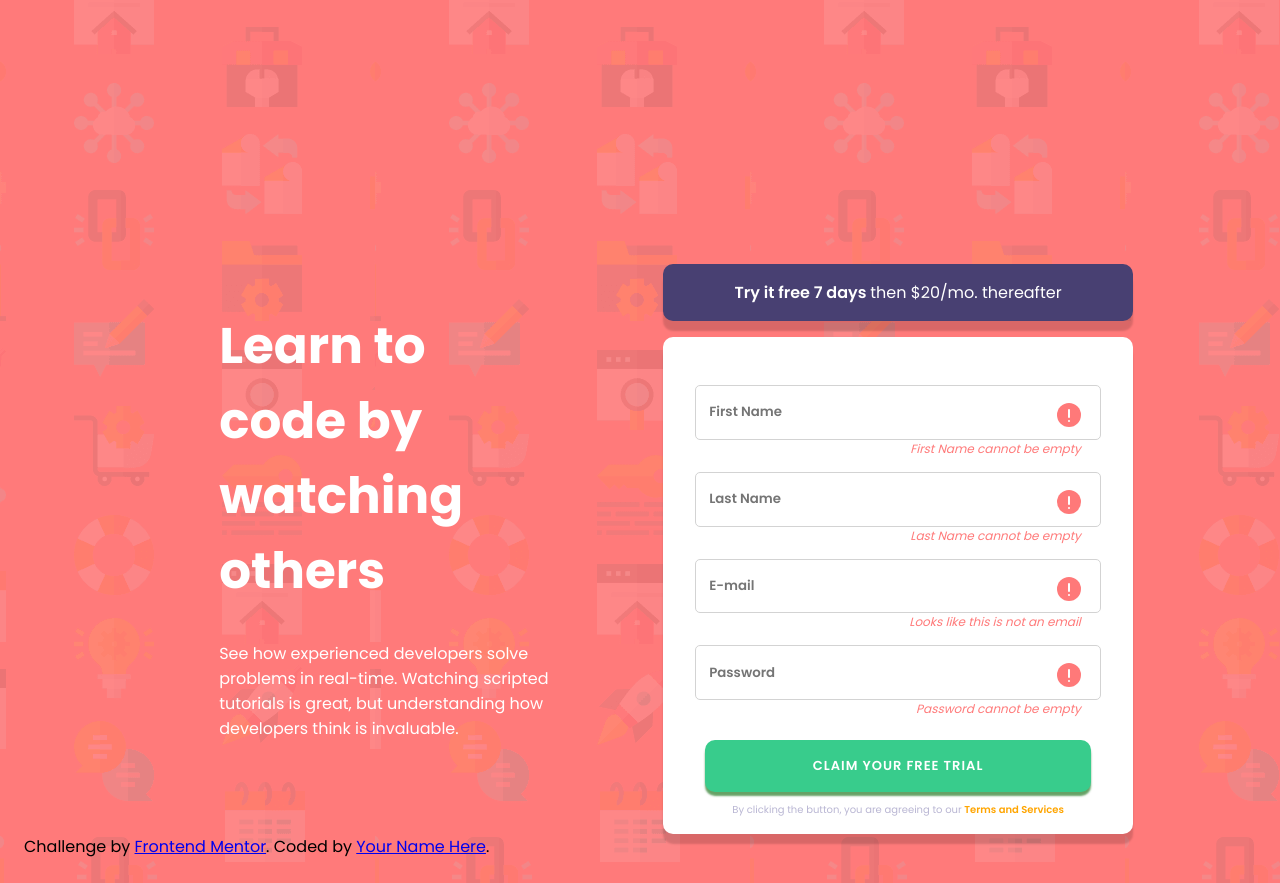
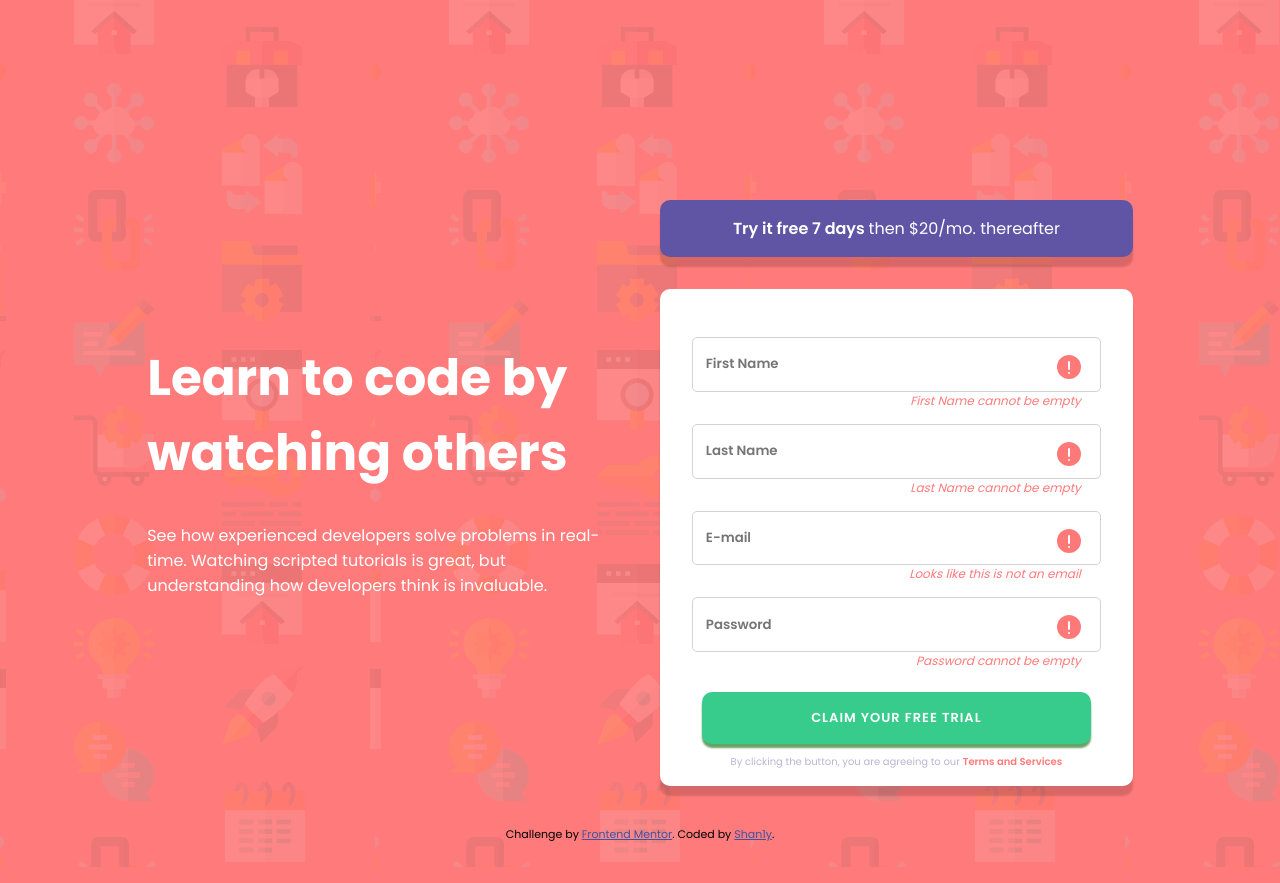
Before and after one commit to shan1y/FrontendMentor, a plain HTML site: page index.html in a window 1280 px wide. Both pictures are taken after a click on the button "CLAIM YOUR FREE TRIAL". Drawn offline with Linux system fonts and the light colour scheme.

Commit message:
Finalized

```diff
--- a/index.html
+++ b/index.html
@@ -33,28 +33,28 @@
    <form action="">
     <div class="input_group">
     <input type="text" id="fname" name="fname" placeholder="First Name">
-    <i class="icon">
+    <i class="icon hidden">
       <svg width="24" height="24" xmlns="http://www.w3.org/2000/svg"><g fill="none" fill-rule="evenodd"><circle fill="#FF7979" cx="12" cy="12" r="12"/><rect fill="#FFF" x="11" y="6" width="2" height="9" rx="1"/><rect fill="#FFF" x="11" y="17" width="2" height="2" rx="1"/></g></svg></i>
-      <p class="error_text">First Name cannot be empty</p>
+      <p class="error_text hidden">First Name cannot be empty</p>
   </div>
 
     <div class="input_group">
     <input type="text" id="lname" name="lname" placeholder="Last Name">
-    <i class="icon">
+    <i class="icon hidden">
       <svg width="24" height="24" xmlns="http://www.w3.org/2000/svg"><g fill="none" fill-rule="evenodd"><circle fill="#FF7979" cx="12" cy="12" r="12"/><rect fill="#FFF" x="11" y="6" width="2" height="9" rx="1"/><rect fill="#FFF" x="11" y="17" width="2" height="2" rx="1"/></g></svg></i>
-      <p class="error_text">Last Name cannot be empty</p>
+      <p class="error_text hidden">Last Name cannot be empty</p>
   </div>
     <div class="input_group">
     <input type="email" id="eaddress" name="eaddress" placeholder="E-mail">
-    <i class="icon">
+    <i class="icon hidden">
       <svg width="24" height="24" xmlns="http://www.w3.org/2000/svg"><g fill="none" fill-rule="evenodd"><circle fill="#FF7979" cx="12" cy="12" r="12"/><rect fill="#FFF" x="11" y="6" width="2" height="9" rx="1"/><rect fill="#FFF" x="11" y="17" width="2" height="2" rx="1"/></g></svg></i>
-      <p class="error_text">Looks like this is not an email</p>
+      <p class="error_text hidden">Looks like this is not an email</p>
     </div>
     <div class="input_group">
     <input type="password" id="pass" name="pass" placeholder="Password">
-    <i class="icon">
+    <i class="icon hidden">
       <svg width="24" height="24" xmlns="http://www.w3.org/2000/svg"><g fill="none" fill-rule="evenodd"><circle fill="#FF7979" cx="12" cy="12" r="12"/><rect fill="#FFF" x="11" y="6" width="2" height="9" rx="1"/><rect fill="#FFF" x="11" y="17" width="2" height="2" rx="1"/></g></svg></i>
-      <p class="error_text">Password cannot be empty</p>
+      <p class="error_text hidden">Password cannot be empty</p>
     </div>
 
   </form>
@@ -71,7 +71,7 @@
   <footer>
     <p class="attribution">
       Challenge by <a href="https://www.frontendmentor.io?ref=challenge" target="_blank">Frontend Mentor</a>.
-      Coded by <a href="#">Your Name Here</a>.
+      Coded by <a href="#">Shan1y</a>.
     </p>
   </footer>
 
--- a/script.js
+++ b/script.js
@@ -1,5 +1,39 @@
 let btn = document.querySelector('button')
+let error_text = document.querySelectorAll('.error_text')
+let error_icon = document.querySelectorAll('.icon')
+var mailformat =  /^[a-zA-Z0-9.!#$%&'*+/=?^_`{|}~-]+@[a-zA-Z0-9-]+(?:\.[a-zA-Z0-9-]+)*$/;
 
-btn.addEventListener("click",(e) => {
-    console.log('hi')
-})
+
+const inputs = document.getElementsByTagName('input');
+
+function validateInputs() {
+    btn.addEventListener('click', function () {
+            console.log('hi')
+
+       for (let i=0; i< inputs.length; i++) {
+
+        if(i===2) {
+            if(inputs[2].value.match(mailformat)) {
+                error_text[i].classList.add('hidden');
+                error_icon[i].classList.add('hidden');
+                } else {
+                error_text[i].classList.remove('hidden');
+                error_icon[i].classList.remove('hidden');
+                }
+            }
+
+            else {
+                if (!inputs[i].value) {
+                error_text[i].classList.remove('hidden');
+                error_icon[i].classList.remove('hidden');
+            } else {
+                error_text[i].classList.add('hidden');
+                error_icon[i].classList.add('hidden');
+
+            }
+        }
+    }
+    })
+}
+
+validateInputs()
--- a/styles.css
+++ b/styles.css
@@ -21,7 +21,7 @@ h1 {
 }
 
 .container_trial {
-    background-color: hsl(249, 28%, 35%);
+    background-color: hsl(248, 32%, 49%);
     color:white;
     padding:1rem 4rem;
     border-radius: 10px;
@@ -52,6 +52,15 @@ box-shadow: rgb(0 0 0 / 15%) 0px 10px 2px 0px;
     position: absolute; /*absolute relative to the class above it (input_group) needs class of position:relative */
     right:20px;
     top:50px
+}
+
+.icon.hidden{
+    display:none;
+}
+
+.error_text.hidden{
+    display:none;
+    transition: height 300ms ease;
 }
 
 .error_text {
@@ -100,7 +109,7 @@ box-shadow: rgb(0 0 0 / 15%) 0px 10px 2px 0px;
 }
 
 .terms {
-    color:orange;
+    color:hsl(0, 100%, 74%)
 }
 
 @media only screen and (min-width:902px){
@@ -111,7 +120,7 @@ box-shadow: rgb(0 0 0 / 15%) 0px 10px 2px 0px;
     }
 
     .content_wrapper {
-        margin-top: 12rem;
+        margin-top: 8rem;
         display: flex;
         width:80%
     }
@@ -122,7 +131,7 @@ box-shadow: rgb(0 0 0 / 15%) 0px 10px 2px 0px;
         display:flex;
         flex-direction: column;
         justify-content:center;
-        padding:4.5rem;
+        padding:4.5rem 0rem;
     }
 
     h1 {
@@ -138,12 +147,13 @@ box-shadow: rgb(0 0 0 / 15%) 0px 10px 2px 0px;
     }
 
     .container_form{
-        margin-top: 1rem;
+        margin-top: 2rem;
     }
 }
 
-/*font-family: "Poppins", sans-serif;
+
 .attribution {
+margin-top: 40px;
   font-size: 11px;
   text-align: center;
 }
```
